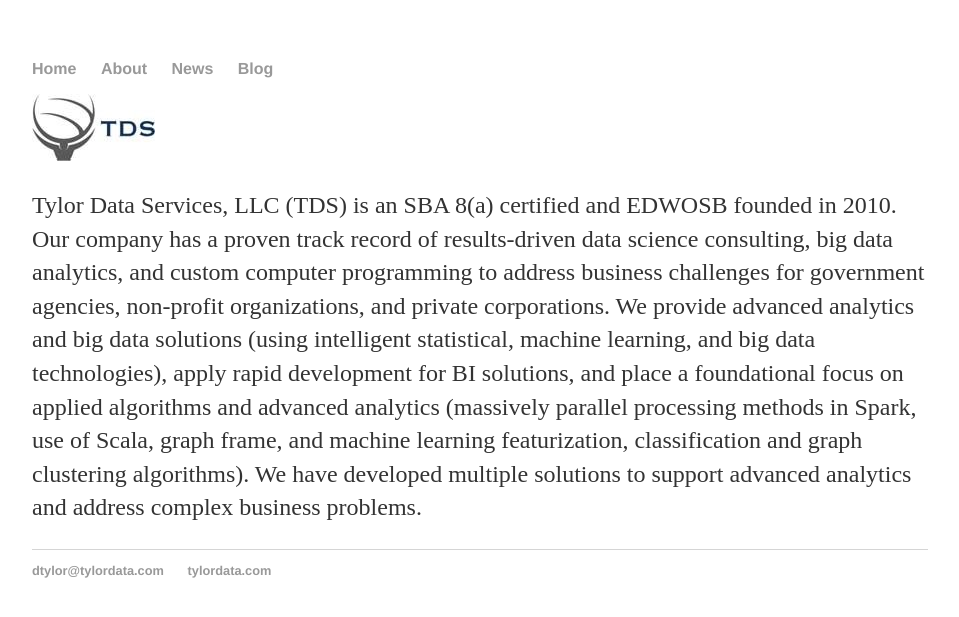
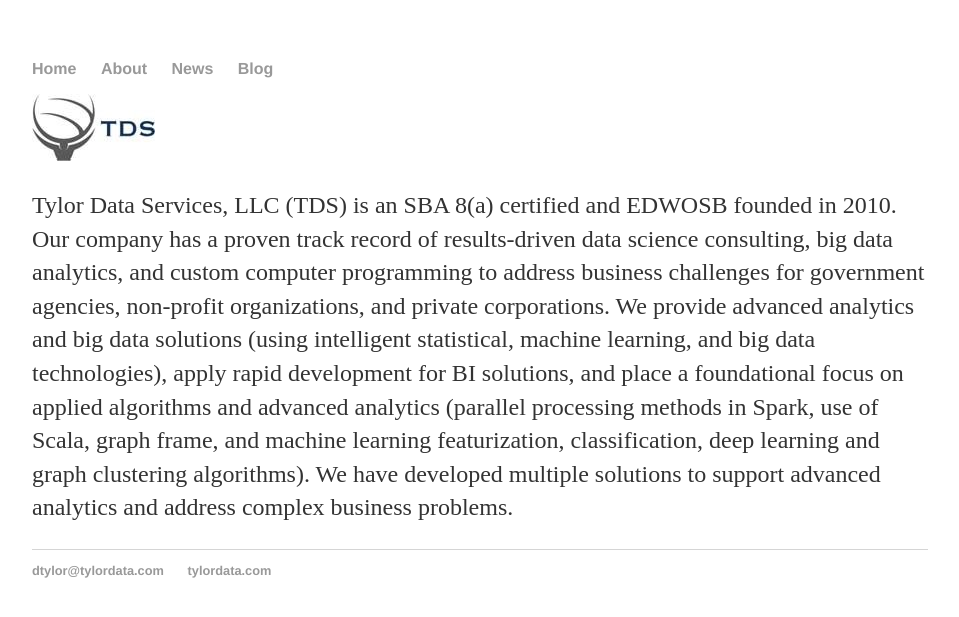
Before and after one commit to dtylor/dtylor.github.io, a Jekyll site: the page built from index.html, in a window 1280 px wide. Shown: the top 617 px of the page, without its empty margins (160-1119 px from the left). Built offline with Jekyll 4.4.1, drawn with Linux system fonts in a browser that asks for light colours.

```diff
--- a/index.html
+++ b/index.html
@@ -3,5 +3,5 @@
 title: Tylor Data Services, LLC
 ---
 <div class="blurb">
-<img src="images/TDS_logo.jpg"/><p>Tylor Data Services, LLC (TDS) is an SBA 8(a) certified and EDWOSB founded in 2010. Our company has a proven track record of results-driven data science consulting, big data analytics, and custom computer programming to address business challenges for government agencies, non-profit organizations, and private corporations. We provide advanced analytics and big data solutions (using intelligent statistical, machine learning, and big data technologies), apply rapid development for BI solutions, and place a foundational focus on applied algorithms and advanced analytics (massively parallel processing methods in Spark, use of Scala, graph frame, and machine learning featurization, classification and graph clustering algorithms). We have developed multiple solutions to support advanced analytics and address complex business problems.</p>
+<img src="images/TDS_logo.jpg"/><p>Tylor Data Services, LLC (TDS) is an SBA 8(a) certified and EDWOSB founded in 2010. Our company has a proven track record of results-driven data science consulting, big data analytics, and custom computer programming to address business challenges for government agencies, non-profit organizations, and private corporations. We provide advanced analytics and big data solutions (using intelligent statistical, machine learning, and big data technologies), apply rapid development for BI solutions, and place a foundational focus on applied algorithms and advanced analytics (parallel processing methods in Spark, use of Scala, graph frame, and machine learning featurization, classification, deep learning and graph clustering algorithms). We have developed multiple solutions to support advanced analytics and address complex business problems.</p>
  </div><!-- /.blurb -->
```
